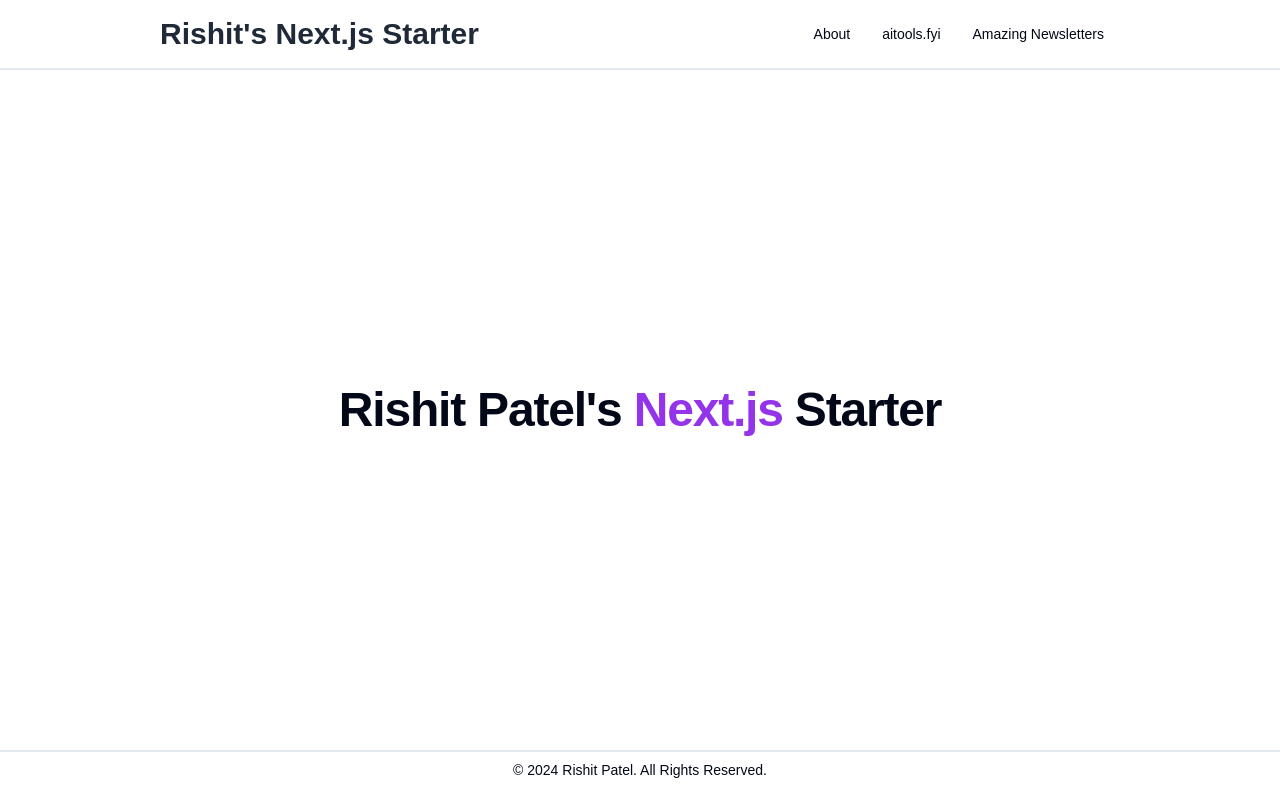
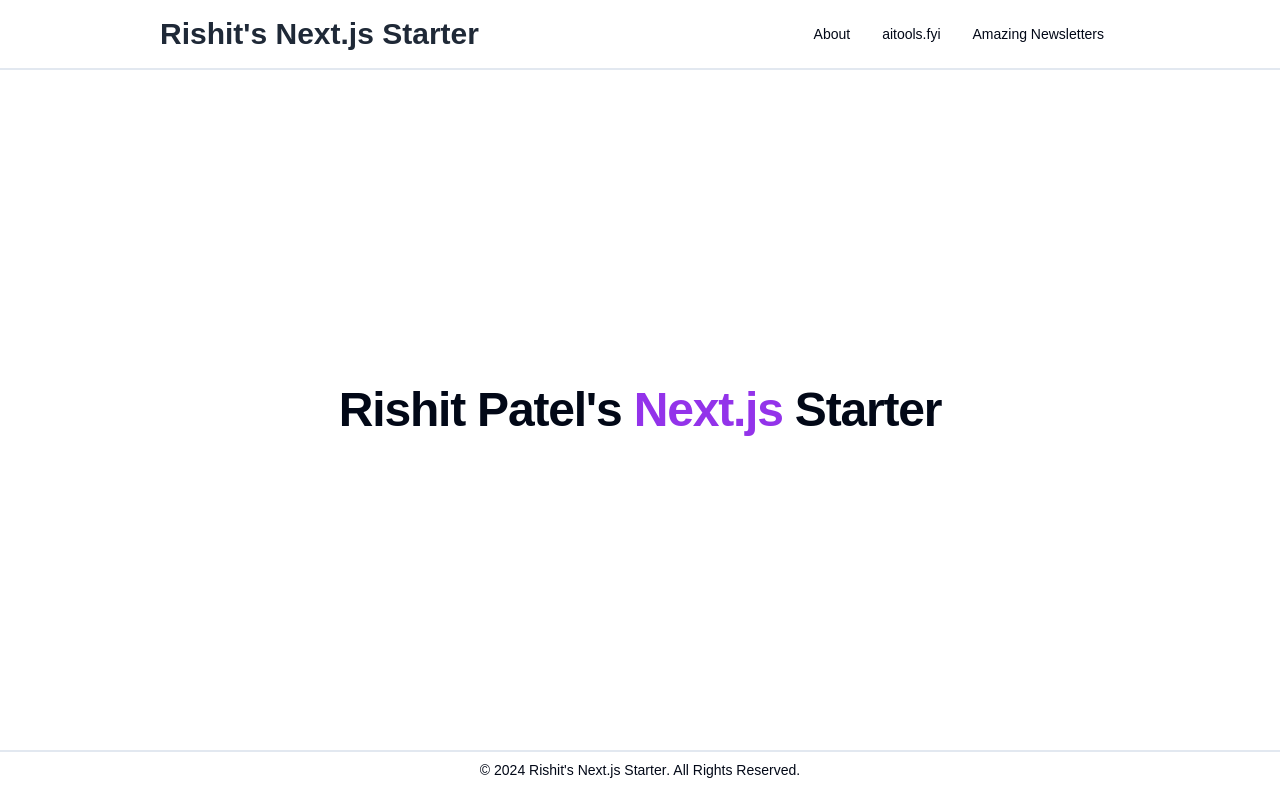
Before and after one commit to imrishit98/rp-nextjs-starter, a Next.js app: page / in a window 1280 px wide. Built offline with nearby package versions, Linux system fonts and the light colour scheme; a web font is replaced by a local one.

Commit message:
Refactor: Update import path for site name in footer.js

```diff
--- a/src/components/layout/footer.js
+++ b/src/components/layout/footer.js
@@ -1,6 +1,7 @@
 import Link from 'next/link';
 
 import { Container } from '@/components/ui/containers';
+import { siteName } from '../../../site-config';
 
 /**
  * Footer component that displays copyright information and a link.
@@ -13,8 +14,11 @@ const Footer = () => {
     <footer className='py-2 border-t-2'>
       <Container className='flex justify-center items-center text-sm font-medium'>
         © {new Date().getFullYear()}&nbsp;
-        <Link href={'/'} target='_blank' rel='noopener noreferrer'>
-          Rishit Patel
+        <Link
+          href={'/'}
+          target='_blank'
+          rel='noopener noreferrer'>
+          {siteName}
         </Link>
         . All Rights Reserved.
       </Container>
```
